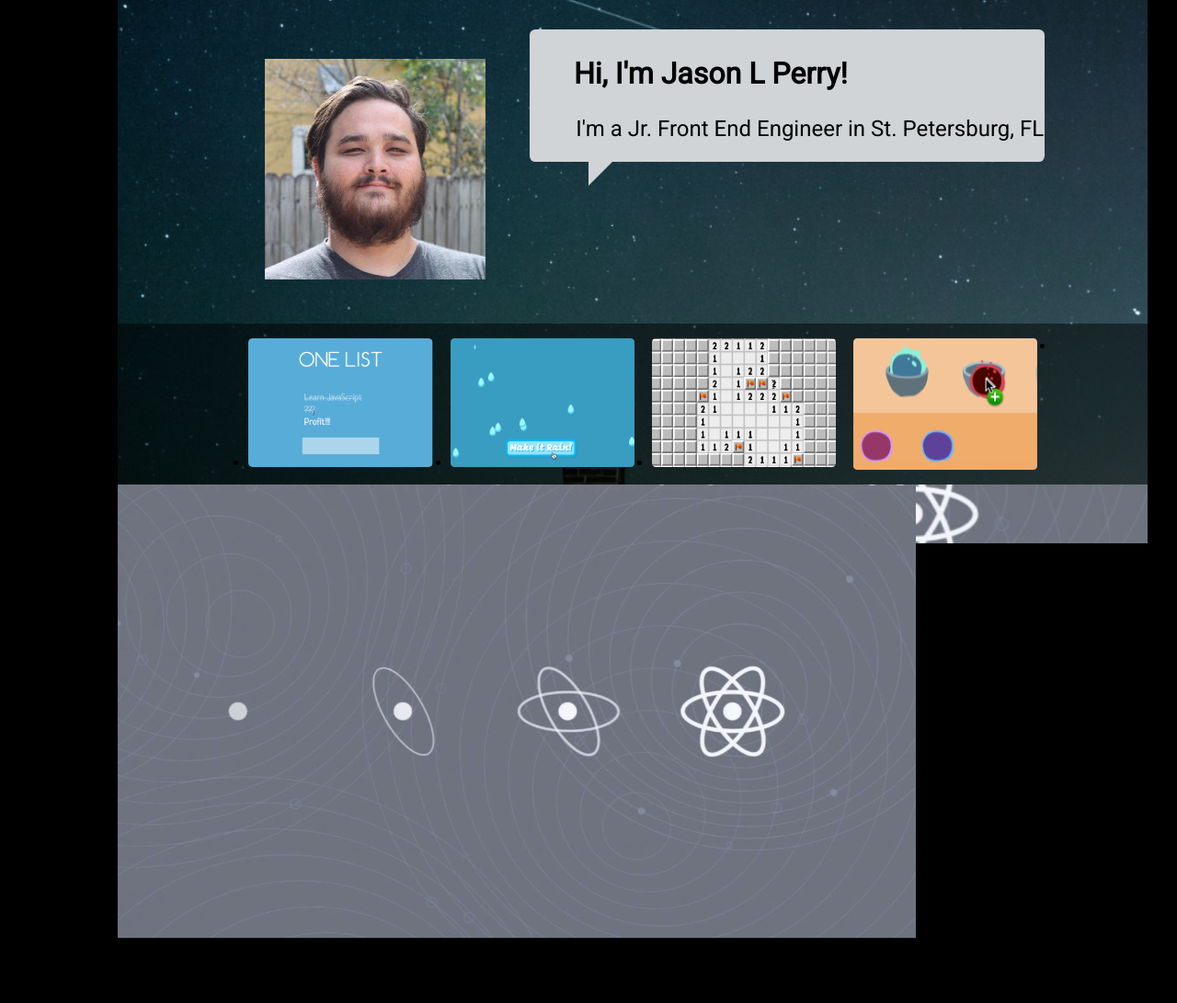
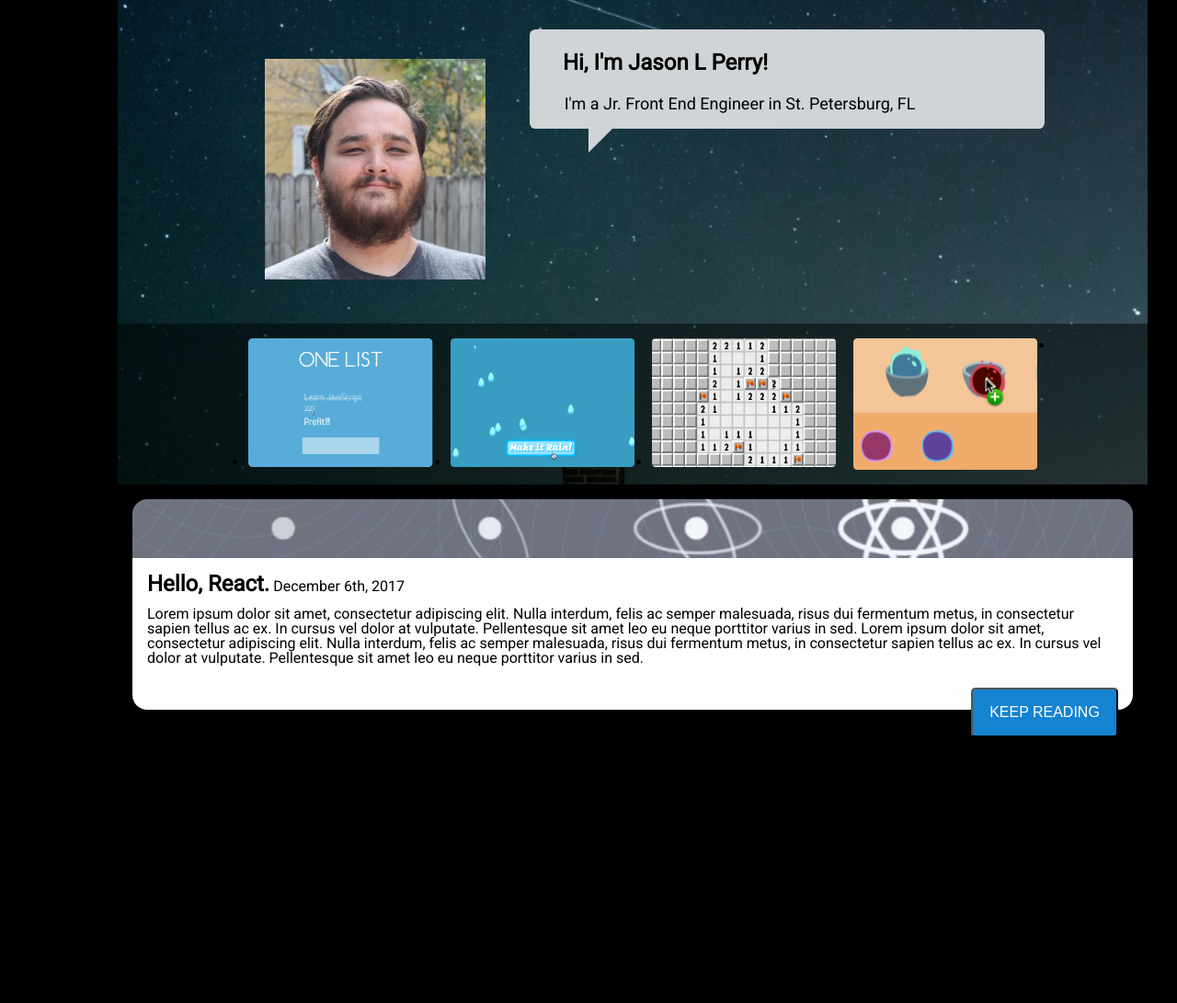
Before and after one commit to Kemenyfy/portfolio, a website: page public/index.html in a window 1280 px wide. Shown: the top 1091 px of the page at 92% size. After the commit the page ends 818 px from the top, so only its background shows below. Drawn offline with Linux system fonts and the light colour scheme.

Commit message:
Added Container

```diff
--- a/public/index.html
+++ b/public/index.html
@@ -22,33 +22,33 @@
       <ul>
         <li>
           <img src="images/one-list.png" alt="One List">
-
         </li>
         <li>
           <img src="images/make-it-rain.png" alt="Make It Rain">
-
         </li>
         <li>
           <img src="images/bomb-sniffer.png" alt="Bomb Sniffer">
-
         </li>
         <img src="images/sensei-sense.png" alt="Sensei-Sense">
         <li></li>
       </ul>
     </section>
   </section>
-
-  <section class="bottom-react-background">
-    <img class=react=image src="images/react.png" alt="React Image">
+  <section class="bottom-react">
+      <section class="bottom-react-background"></section>
     <section class="react-text">
-      <span>Hello, React.</span>
-      <span>December 6th, 2017</span>
-      <span>Lorem ipsum dolor sit amet, consectetur adipiscing elit. Nulla interdum, felis ac semper malesuada, risus dui fermentum
+      <section>
+        <span class="bold-text header-text">Hello, React.</span>
+        <span class="text">December 6th, 2017</span>
+      </section>
+        <span class="text">Lorem ipsum dolor sit amet, consectetur adipiscing elit. Nulla interdum, felis ac semper malesuada, risus dui fermentum
+        metus, in consectetur sapien tellus ac ex. In cursus vel dolor at vulputate. Pellentesque sit amet leo eu neque porttitor
+        varius in sed. Lorem ipsum dolor sit amet, consectetur adipiscing elit. Nulla interdum, felis ac semper malesuada, risus dui fermentum
         metus, in consectetur sapien tellus ac ex. In cursus vel dolor at vulputate. Pellentesque sit amet leo eu neque porttitor
         varius in sed.</span>
     </section>
-    <Button></Button>
-  </section>
+    <button class="button">KEEP READING</button>
+    </section>
 </body>
 
 </html>
--- a/public/screen.css
+++ b/public/screen.css
@@ -6,6 +6,7 @@ body {
   margin: 0;
   min-height: 100%;
   font: 16px / 1 sans-serif;
+  font-family: 'Roboto', sans-serif;
   width: 70em;
   margin-left: 8em;
   background-color: black;
@@ -63,16 +64,14 @@ body {
 
 .bubble-top-content {
   padding: 1em;
-  font-family: 'Roboto', sans-serif;
-  font-size: 2em;
+  font-size: 24px;
   font-weight: bolder;
   justify-content: center;
 }
 
 .bubble-bottom-content {
   padding: 0em 0em 1em 1.6em;
-  font-family: 'Roboto', sans-serif;
-  font-size: 1.5em;
+  font-size: 18px;
   justify-content: center;
 }
 
@@ -96,14 +95,52 @@ body {
   margin: 1em 1em 1em 1em;
 }
 
+.bottom-react {
+  display: flex;
+  flex-direction: column;
+  justify-content: center;
+  margin: auto;
+}
+
 .bottom-react-background {
   background-image: url(/images/react.png);
   background-size: 100%;
   background-repeat: no-repeat;
   background-position: center;
   height: 4em;
+  border-top-left-radius: 1em;
+  border-top-right-radius: 1em;
+  margin: 1em 1em 0em 1em;
 }
 
 .react-text {
-padding: 2em;
+  display: flex;
+  flex-direction: column;
+  background-color: #FFFEFE;
+  margin: 0em 1em 0em 1em;
+  padding: 1em 1em 3em 1em;
+  border-radius: 0em 0em 1em 1em;
 }
+
+.bold-text {
+  font-weight: bolder;
+}
+
+.header-text {
+  font-size: 24px;
+}
+
+.text {
+  margin: .8em 0em 0em 0em;
+}
+
+.button {
+  background-color: #1483D2;
+  border-radius: .3em;
+  color: white;
+  width: 10em;
+  padding: 1em;
+  text-align: center;
+  font-size: 16px;
+  margin: -1.5em 0em 1em 58em;
+}
```
